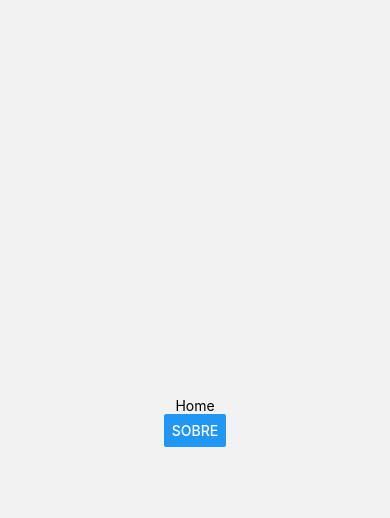
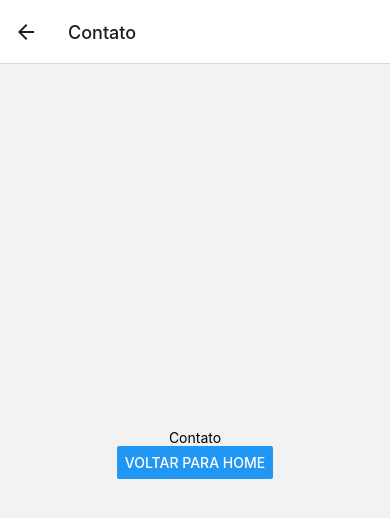
Before and after one commit to Guilherme-Castello-Clear/navigate, a React Native app: screen /Contato in a window 390 px wide. Before the commit this address had no page. Shown: the top 518 px of the page. Built offline with nearby package versions, Linux system fonts and the light colour scheme.

Commit message:
Feat: Using stack navigator²

```diff
--- a/App.js
+++ b/App.js
@@ -6,6 +6,7 @@
 import { NavigationContainer } from '@react-navigation/native'
 import { createNativeStackNavigator } from '@react-navigation/native-stack'
 
+import Contato from './src/pages/Contato'
 import Home from './src/pages/Home'
 import Sobre from './src/pages/Sobre'
 
@@ -26,6 +27,7 @@
         }}name="Home" component={Home}/>
 
         <Stack.Screen name="Sobre" component={Sobre}/>
+        <Stack.Screen name="Contato" component={Contato}/>
       </Stack.Navigator>
     </NavigationContainer>
 
--- /dev/null
+++ b/src/pages/Contato/index.js
@@ -0,0 +1,27 @@
+import React from 'react'
+import {View, Text, StyleSheet, Button} from 'react-native'
+
+import { useNavigation, StackActions } from '@react-navigation/native'
+export default function Contato(){
+
+    const navigation = useNavigation()
+
+    function handleHome(){
+        navigation.dispatch(StackActions.popToTop())
+    }
+
+    return(
+        <View style={styles.container}>
+            <Text>Contato</Text>
+            <Button title="Voltar para home" onPress={handleHome}/>
+        </View>
+    )
+}
+
+const styles = StyleSheet.create({
+    container:{
+      flex: 1,
+      justifyContent: 'center',
+      alignItems: 'center'
+    }
+  })
--- a/src/pages/Home/index.js
+++ b/src/pages/Home/index.js
@@ -6,11 +6,13 @@
 export default function Home(){
 
     const navigation = useNavigation();
-
+    function navegaSobre(){
+        navigation.navigate('Sobre', {nome: 'Castello', email: 'gui@gui.com'})
+    }
     return(
         <View style={styles.container}>
             <Text>Home</Text>
-            <Button title="Sobre" onPress={() => navigation.navigate('Sobre')}/>
+            <Button title="Sobre" onPress={() => navegaSobre()}/>
         </View>
     )
 }
--- a/src/pages/Sobre/index.js
+++ b/src/pages/Sobre/index.js
@@ -1,17 +1,28 @@
-import React from 'react'
+import React, {useLayoutEffect} from 'react'
 import {View, Text, StyleSheet, Button} from 'react-native'
 
-import { useNavigation } from '@react-navigation/native'
+import { useRoute, useNavigation } from '@react-navigation/native';
+
 
 export default function Sobre(){
 
     const navigation = useNavigation();
+    const route = useRoute()
+
+    useLayoutEffect(() => {
+        navigation.setOptions({
+            title: route.params?.nome
+        })
+    }, [navigation])
 
     return(
         <View style={styles.container}>
             <Text>Sobre</Text>
             <Button title="Home" onPress={() => navigation.navigate('Home')}/>
-
+            <Button title="Contato" onPress={() => navigation.navigate('Contato')}/>
+            <Text>{route.params?.email}</Text>
+            <Text>{route.params?.nome}</Text>
+            <Button title="Voltar" onPress={() => navigation.goBack()}/>
         </View>
     )
 }
```
